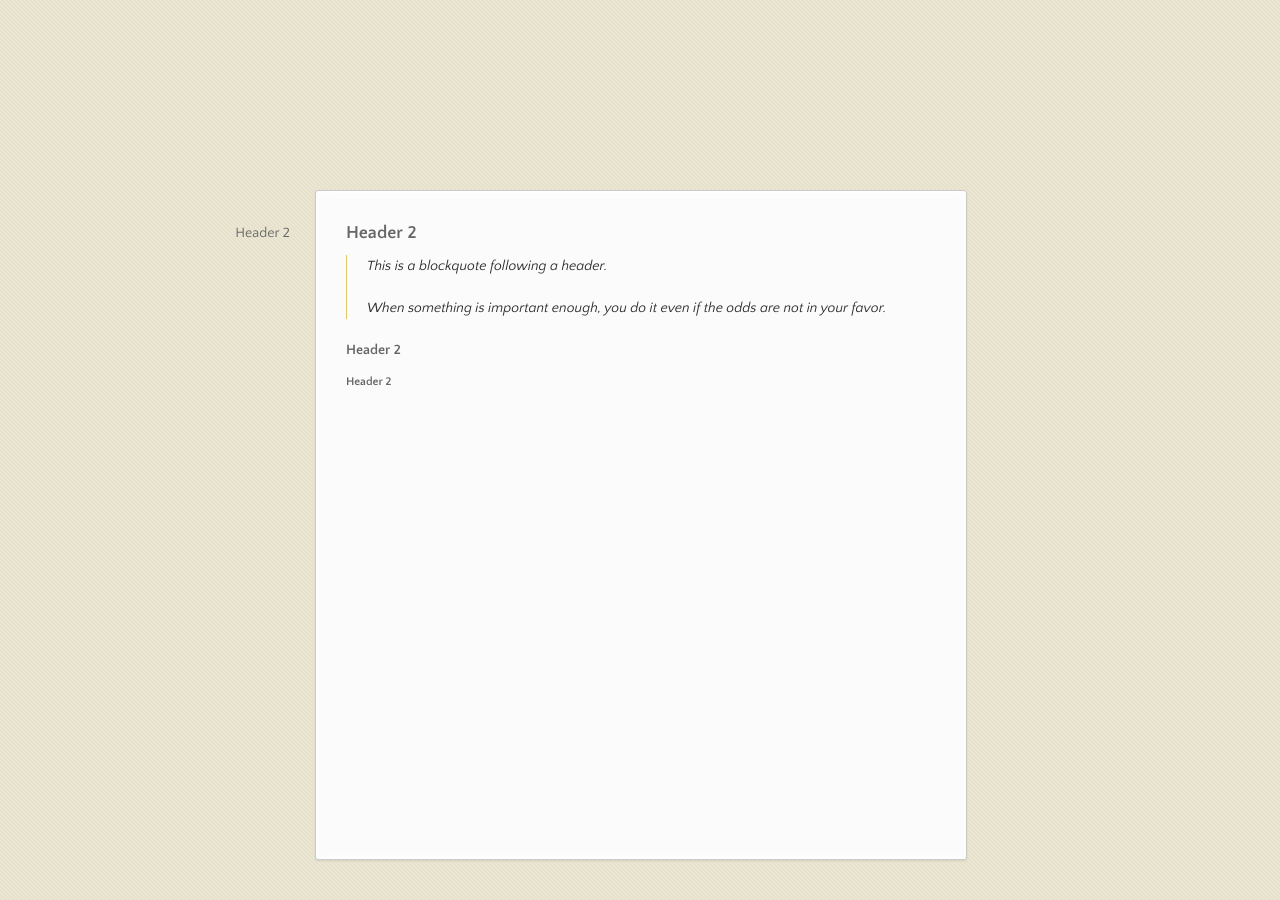
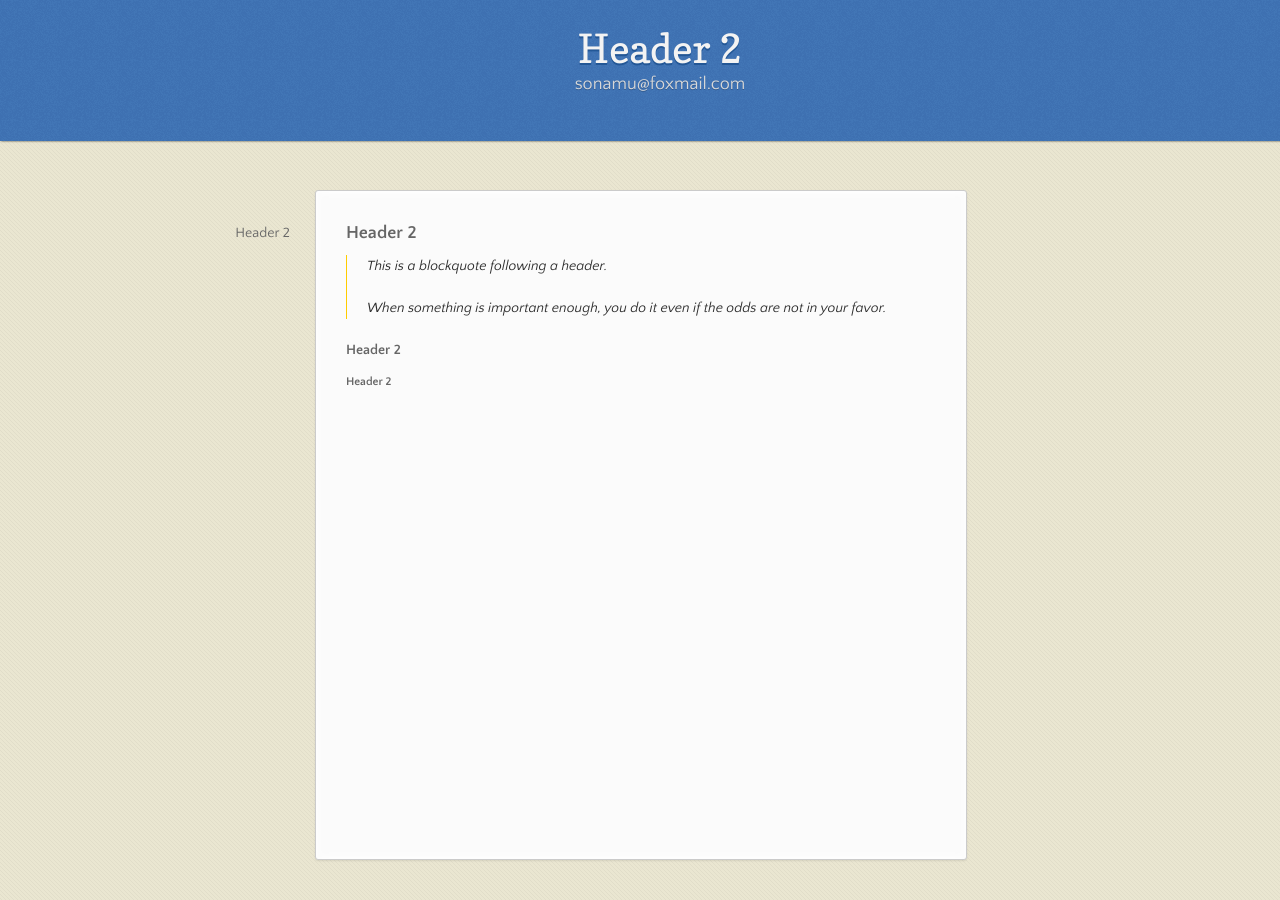
Before and after one commit to ojer/ojer.github.io, a Jekyll site: the page built from index.md, in a window 1280 px wide. Built offline with Jekyll 4.4.1, drawn with Linux system fonts in a browser that asks for light colours; our own code applies the rules of GitHub Pages for plain Markdown files.

Commit message:
'update'

```diff
--- a/_config.yml
+++ b/_config.yml
@@ -1,7 +1,7 @@
 lang: zh
 title: ojer
 description: sonamu@foxmail.com
-show_head: false
+show_head: true
 show_downloads: false
 google_analytics: false
 theme: jekyll-theme-leap-day
```
